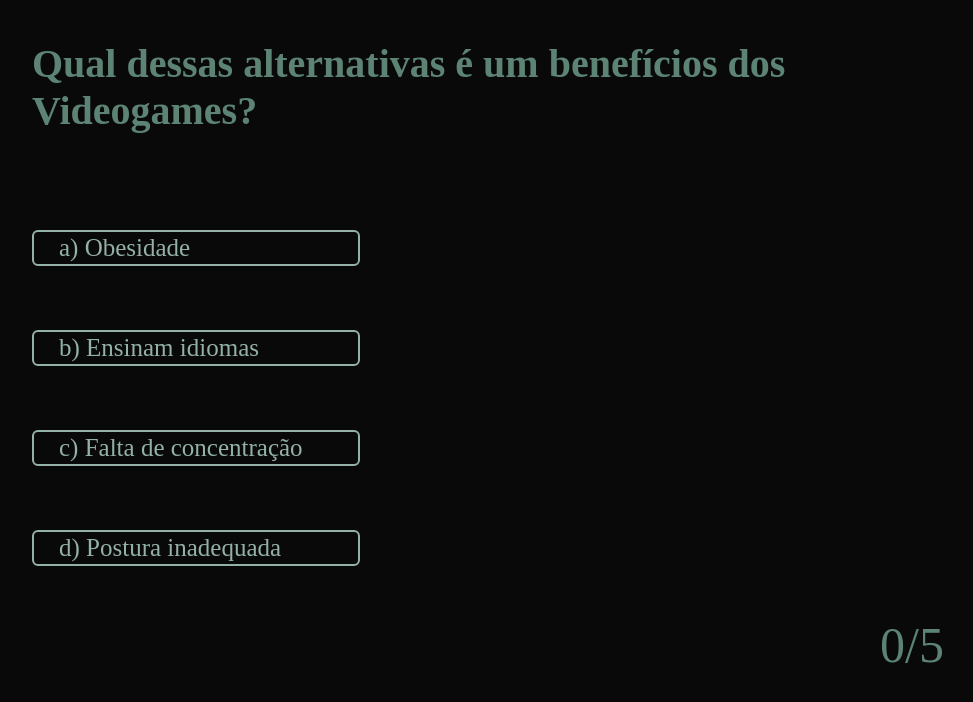
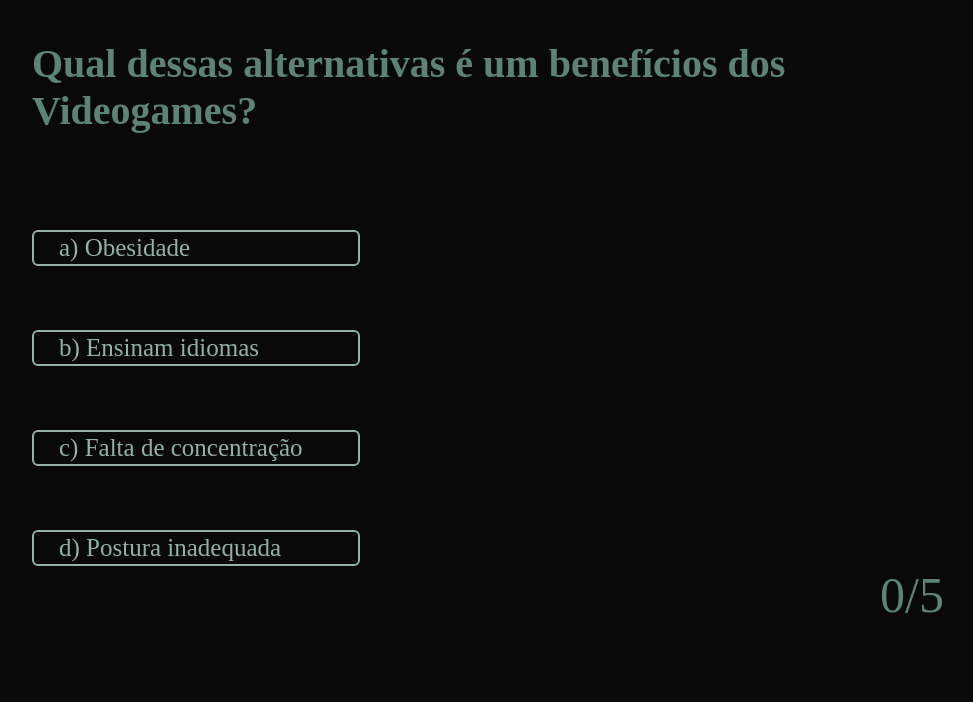
Before and after one commit to Miguelturino/QuizVideoGames, a plain HTML site: page pergunta1.html in a window 1280 px wide. Shown: the whole page, without its empty margins (208-1181 px from the left). Drawn offline with Linux system fonts and the light colour scheme.

Commit message:
Update pergunta1.css

```diff
--- a/pergunta1.css
+++ b/pergunta1.css
@@ -38,7 +38,7 @@ body {
     color: var(--cor-do-titulo);
     font-size: 50px;
     text-align: end;
-    margin-top: 1em;
+    margin-top: 0;
 }
 
 .pergunta__alternativa:hover {
```
